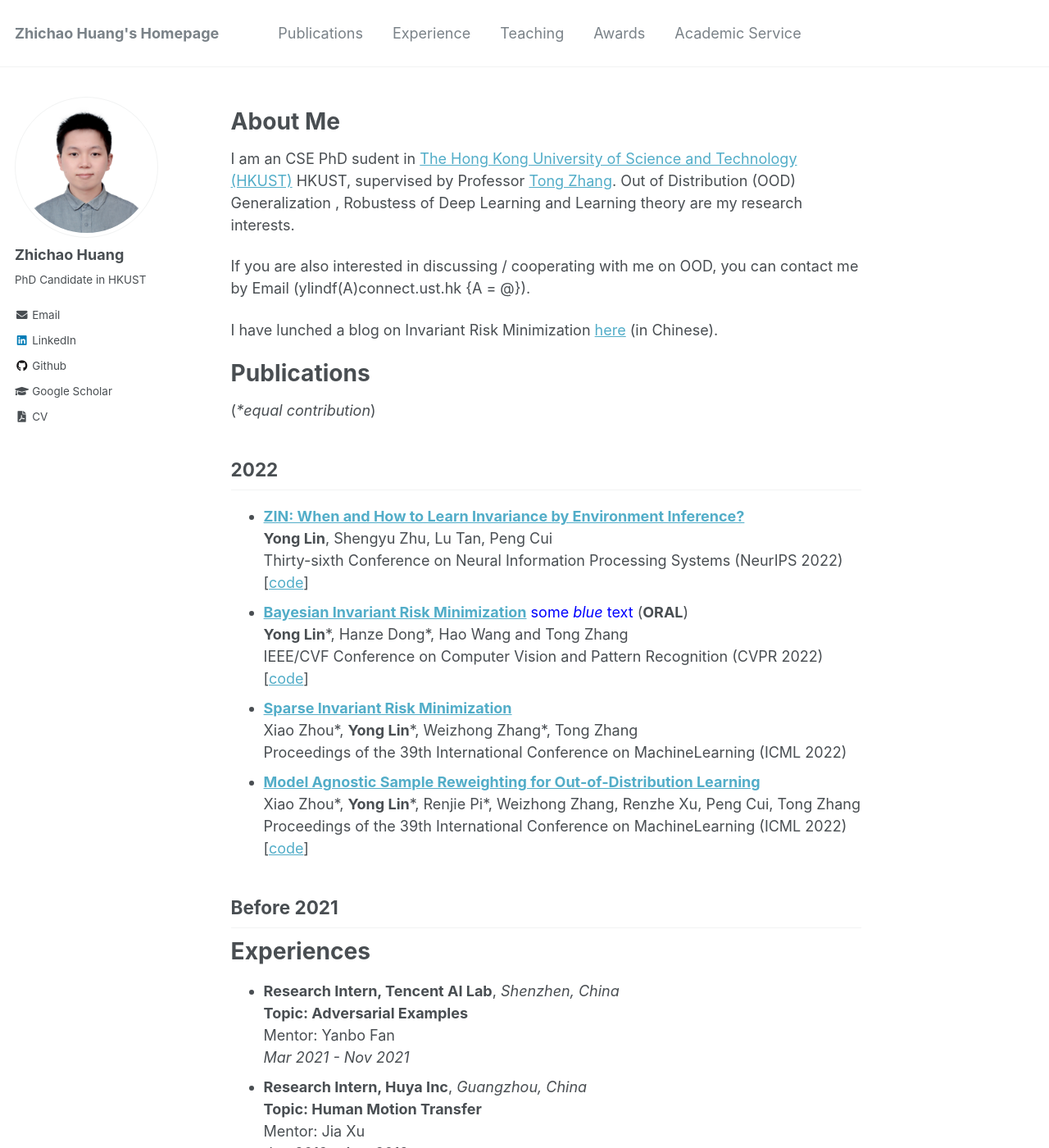
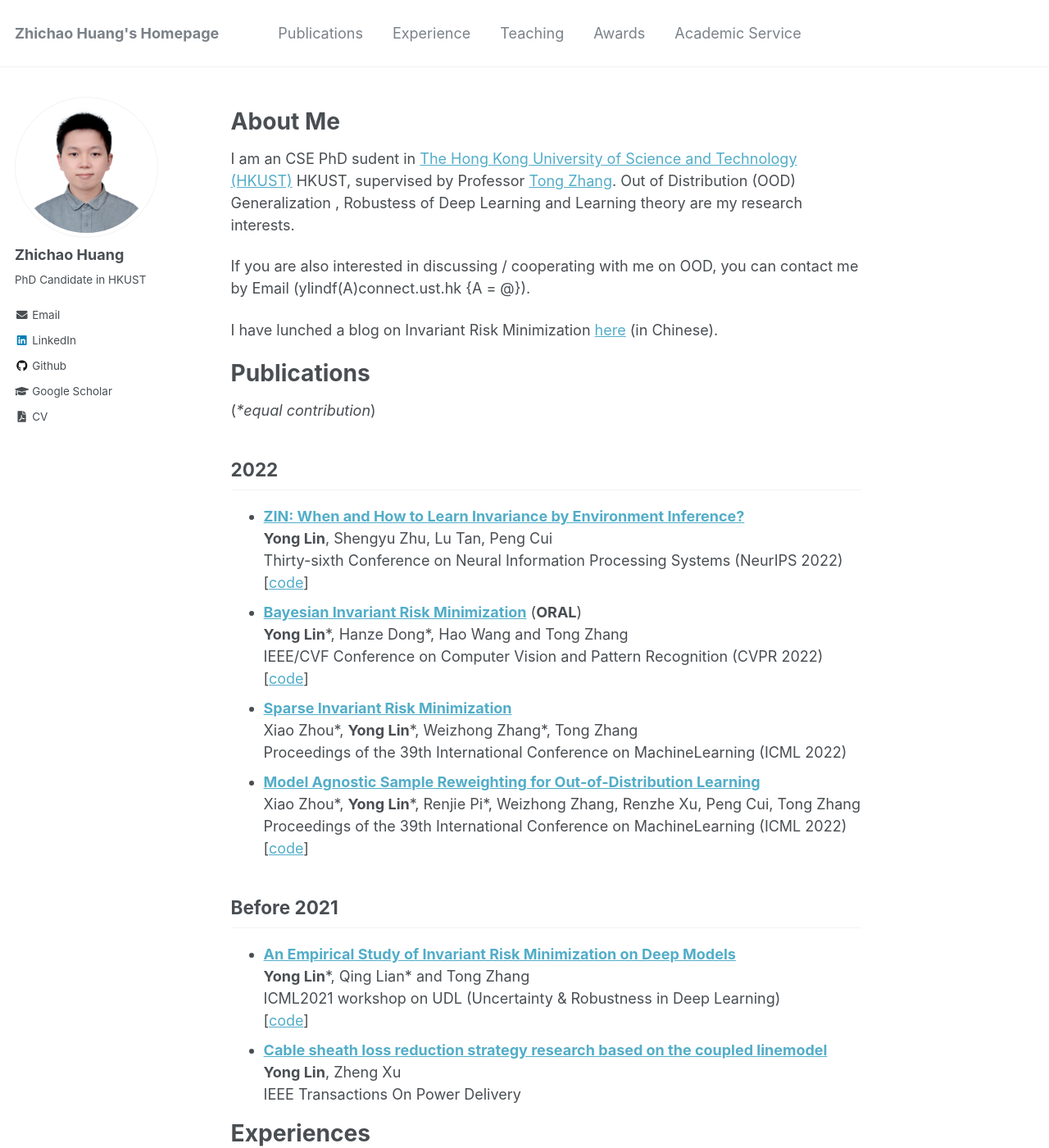
Before and after one commit to linyongver/PersaonalWeb, a Jekyll site: the page built from _pages/about.md, in a window 1280 px wide and 1400 px high. Shown: the whole window at 82% size. Built offline with Jekyll 4.4.1, drawn with Linux system fonts in a browser that asks for light colours.

Commit message:
Update about.md

```diff
--- a/_pages/about.md
+++ b/_pages/about.md
@@ -24,7 +24,7 @@ I have lunched a blog on Invariant Risk Minimization [here](https://zhuanlan.zhi
   <br /> **Yong Lin**, Shengyu Zhu, Lu Tan, Peng Cui
   <br /> Thirty-sixth Conference on Neural Information Processing Systems (NeurIPS 2022)
   <br /> [[code](https://github.com/linyongver/ZIN_official)]
-- [**Bayesian Invariant Risk Minimization**](https://proceedings.mlr.press/v162/zhou22d/zhou22d.pdf) <span style="color:blue">some *blue* text</span> (**ORAL**)
+- [**Bayesian Invariant Risk Minimization**](https://proceedings.mlr.press/v162/zhou22d/zhou22d.pdf) (**ORAL**)
   <br /> **Yong Lin**\*, Hanze Dong\*, Hao Wang and Tong Zhang
   <br /> IEEE/CVF Conference on Computer Vision and Pattern Recognition  (CVPR 2022)
   <br /> [[code](https://github.com/linyongver/Bayesian-Invariant-Risk-Minmization)]
@@ -38,6 +38,15 @@ I have lunched a blog on Invariant Risk Minimization [here](https://zhuanlan.zhi
 
 
 ## Before 2021
+
+
+- [**An Empirical Study of Invariant Risk Minimization on Deep Models**](http://www.gatsby.ucl.ac.uk/~balaji/udl2021/accepted-papers/UDL2021-paper-044.pdf)
+  <br /> **Yong Lin**\*, Qing Lian\* and Tong Zhang
+  <br /> ICML2021 workshop on UDL (Uncertainty & Robustness in Deep Learning)
+  <br /> [[code](https://github.com/IRMBed/IRMBed)]
+- [**Cable sheath loss reduction strategy research based on the coupled linemodel**](https://ieeexplore.ieee.org/stamp/stamp.jsp?arnumber=7063235)
+  <br /> **Yong Lin**, Zheng Xu
+  <br /> IEEE Transactions On Power Delivery
 
 
 # Experiences
```
